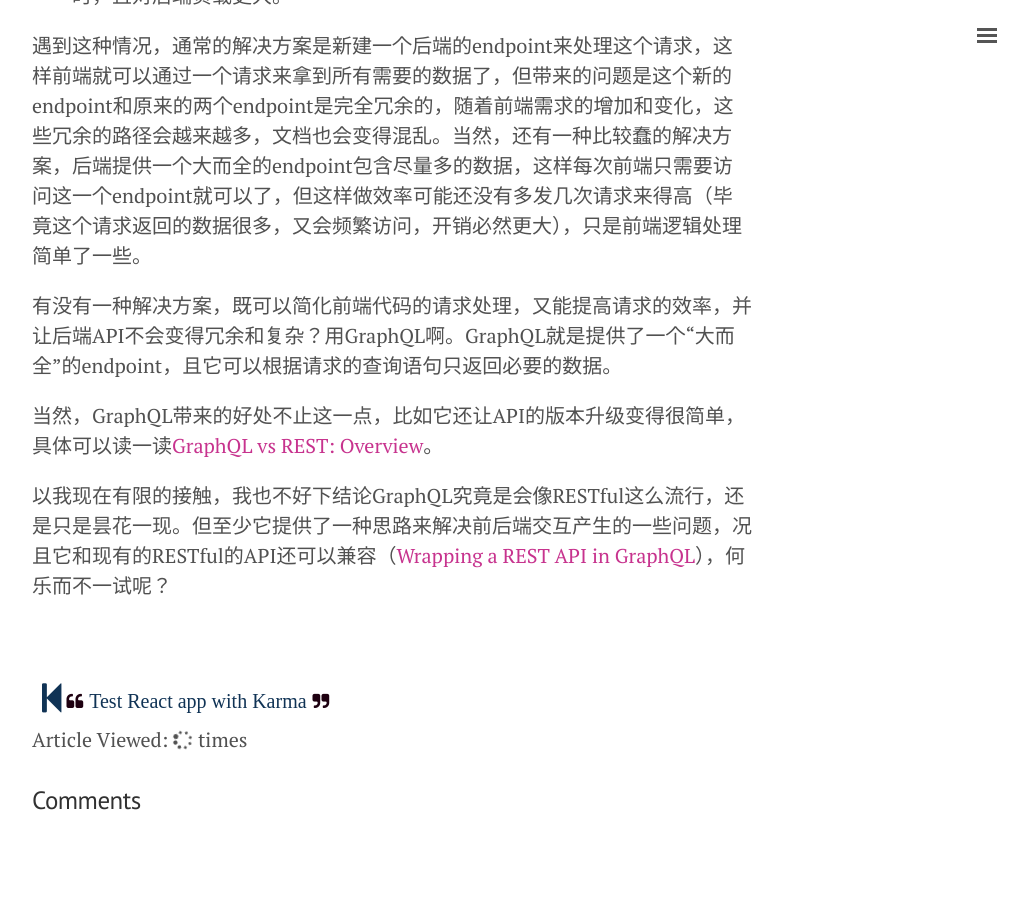
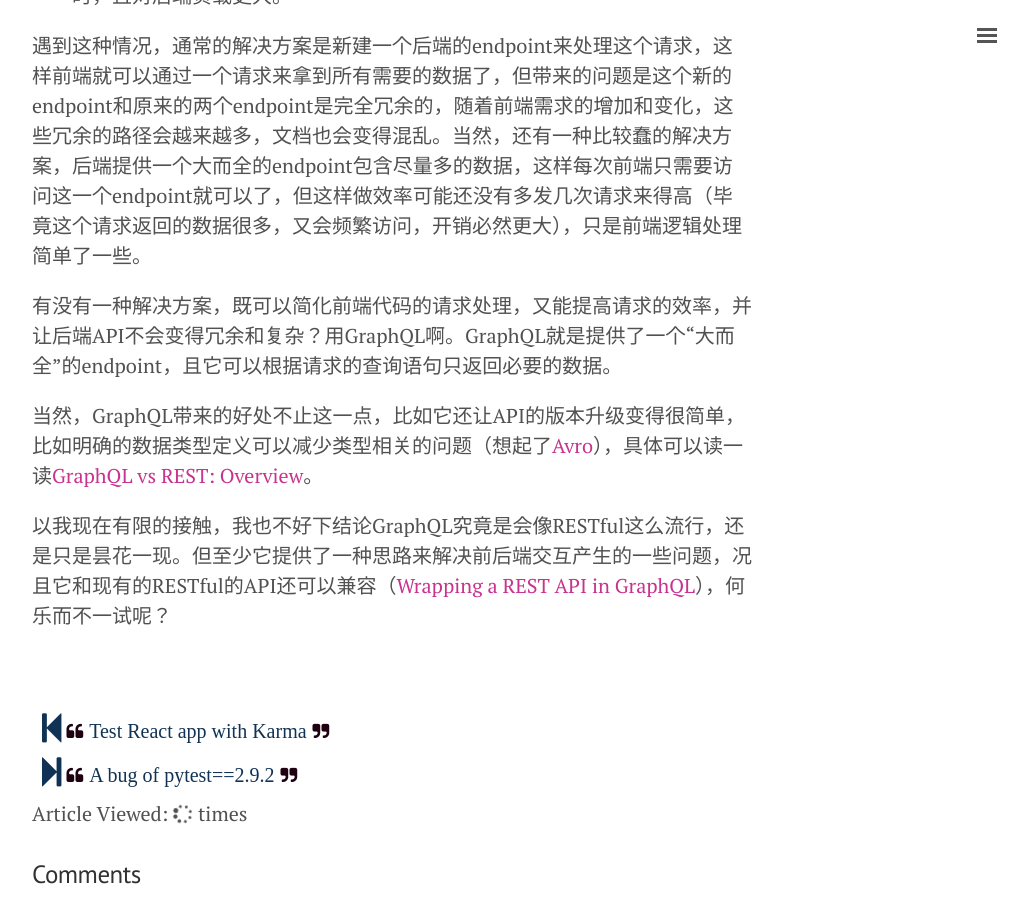
Before and after one commit to cuyu/cuyu.github.io, a Jekyll site: the page built from _posts/2017-06-06-GraphQL初窥.md, in a window 1280 px wide and 900 px high, scrolled down 1220 px. Shown: the whole window, without its empty margins (248-1276 px from the left). Built offline with Jekyll 4.4.1, drawn with Linux system fonts in a browser that asks for light colours; nearby versions of some CDN libraries; comment, search, counter and statistics services are not loaded; before the commit the page ends 2046 px from its top, so only the background shows below that.

Commit message:
New post

```diff
--- a/_posts/2017-06-06-GraphQL初窥.md
+++ b/_posts/2017-06-06-GraphQL初窥.md
@@ -35,6 +35,6 @@
 
 有没有一种解决方案，既可以简化前端代码的请求处理，又能提高请求的效率，并让后端API不会变得冗余和复杂？用GraphQL啊。GraphQL就是提供了一个“大而全”的endpoint，且它可以根据请求的查询语句只返回必要的数据。
 
-当然，GraphQL带来的好处不止这一点，比如它还让API的版本升级变得很简单，具体可以读一读[GraphQL vs REST: Overview](https://philsturgeon.uk/api/2017/01/24/graphql-vs-rest-overview/)。
+当然，GraphQL带来的好处不止这一点，比如它还让API的版本升级变得很简单，比如明确的数据类型定义可以减少类型相关的问题（想起了[Avro](https://avro.apache.org/)），具体可以读一读[GraphQL vs REST: Overview](https://philsturgeon.uk/api/2017/01/24/graphql-vs-rest-overview/)。
 
 以我现在有限的接触，我也不好下结论GraphQL究竟是会像RESTful这么流行，还是只是昙花一现。但至少它提供了一种思路来解决前后端交互产生的一些问题，况且它和现有的RESTful的API还可以兼容（[Wrapping a REST API in GraphQL](http://graphql.org/blog/rest-api-graphql-wrapper/)），何乐而不一试呢？
```
Also changed, not shown: _posts/2017-06-08-A-bug-of-pytest==2.9.2.md (added, +37 -0 lines).
